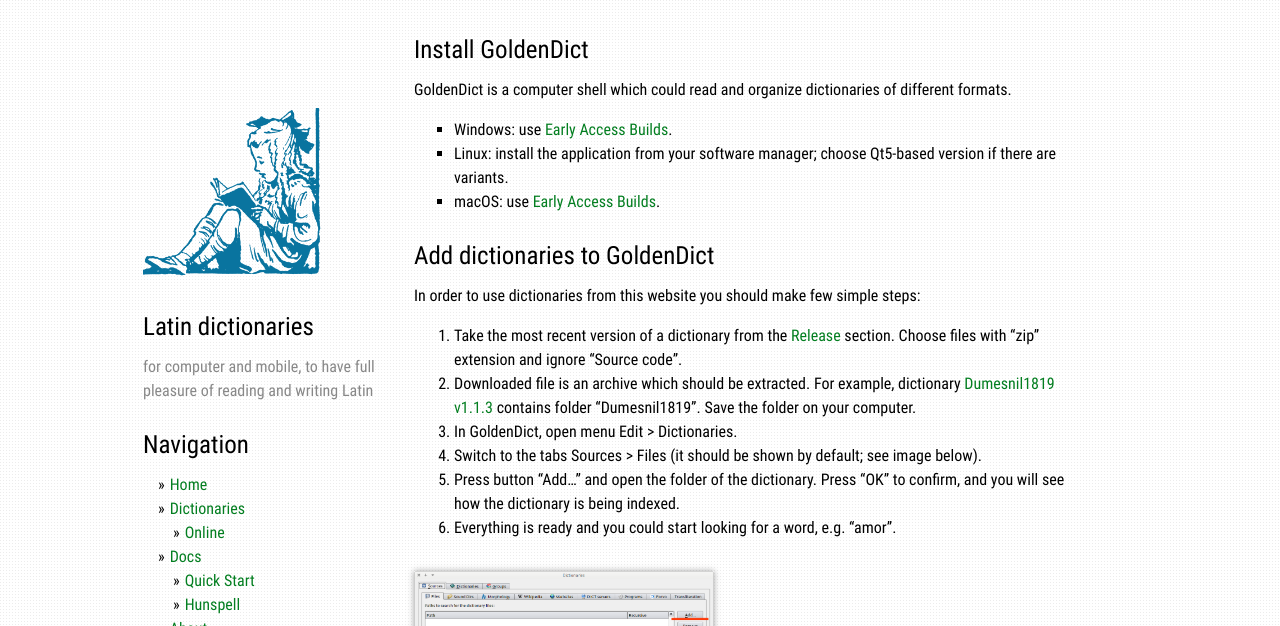
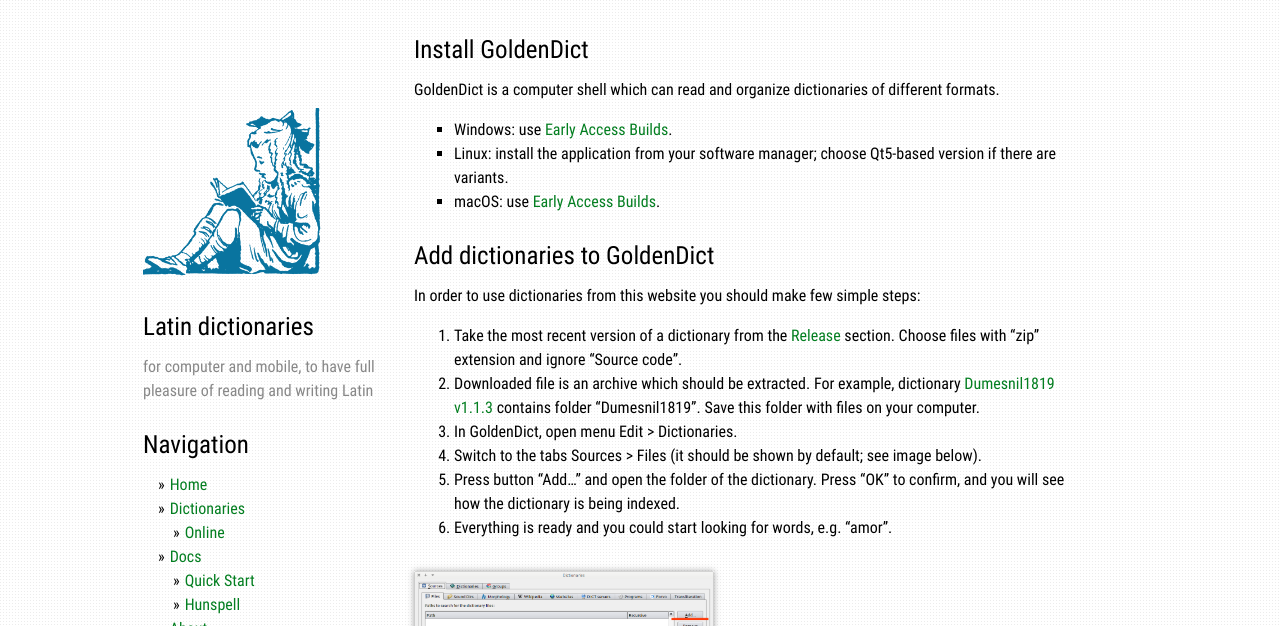
Before and after one commit to nikita-moor/dictionaries, a Jekyll site: the page built from docs/howto.md, in a window 1280 px wide. Shown: the top 626 px of the page. Built offline with Jekyll 4.4.1, drawn with Linux system fonts in a browser that asks for light colours.

Commit message:
small fix

```diff
--- a/docs/howto.md
+++ b/docs/howto.md
@@ -5,7 +5,7 @@
 
 # Install GoldenDict
 
-GoldenDict is a computer shell which could read and organize dictionaries of different formats.
+GoldenDict is a computer shell which can read and organize dictionaries of different formats.
 
 * Windows: use [Early Access Builds](https://github.com/goldendict/goldendict/wiki/Early-Access-Builds-for-Windows).
 * Linux: install the application from your software manager; choose Qt5-based version if there are variants.
@@ -17,11 +17,11 @@
 In order to use dictionaries from this website you should make few simple steps:
 
 1. Take the most recent version of a dictionary from the [Release](https://github.com/nikita-moor/latin-dictionary/releases) section. Choose files with "zip" extension and ignore "Source code".
-1. Downloaded file is an archive which should be extracted. For example, dictionary [Dumesnil1819 v1.1.3](https://github.com/nikita-moor/latin-dictionary/releases/download/release/Dumesnil1819-1.1.3.zip) contains folder "Dumesnil1819". Save the folder on your computer.
+1. Downloaded file is an archive which should be extracted. For example, dictionary [Dumesnil1819 v1.1.3](https://github.com/nikita-moor/latin-dictionary/releases/download/release/Dumesnil1819-1.1.3.zip) contains folder "Dumesnil1819". Save this folder with files on your computer.
 1. In GoldenDict, open menu Edit > Dictionaries.
 1. Switch to the tabs Sources > Files (it should be shown by default; see image below).
 1. Press button "Add…" and open the folder of the dictionary. Press "OK" to confirm, and you will see how the dictionary is being indexed.
-1. Everything is ready and you could start looking for a word, e.g. "amor".
+1. Everything is ready and you could start looking for words, e.g. "amor".
 
 {% include img-viewer.html img="img/goldendict-1.png" %}
 
```
Also changed, not shown: _dictionaries/Reyher1712.md (+1 -1 lines).
